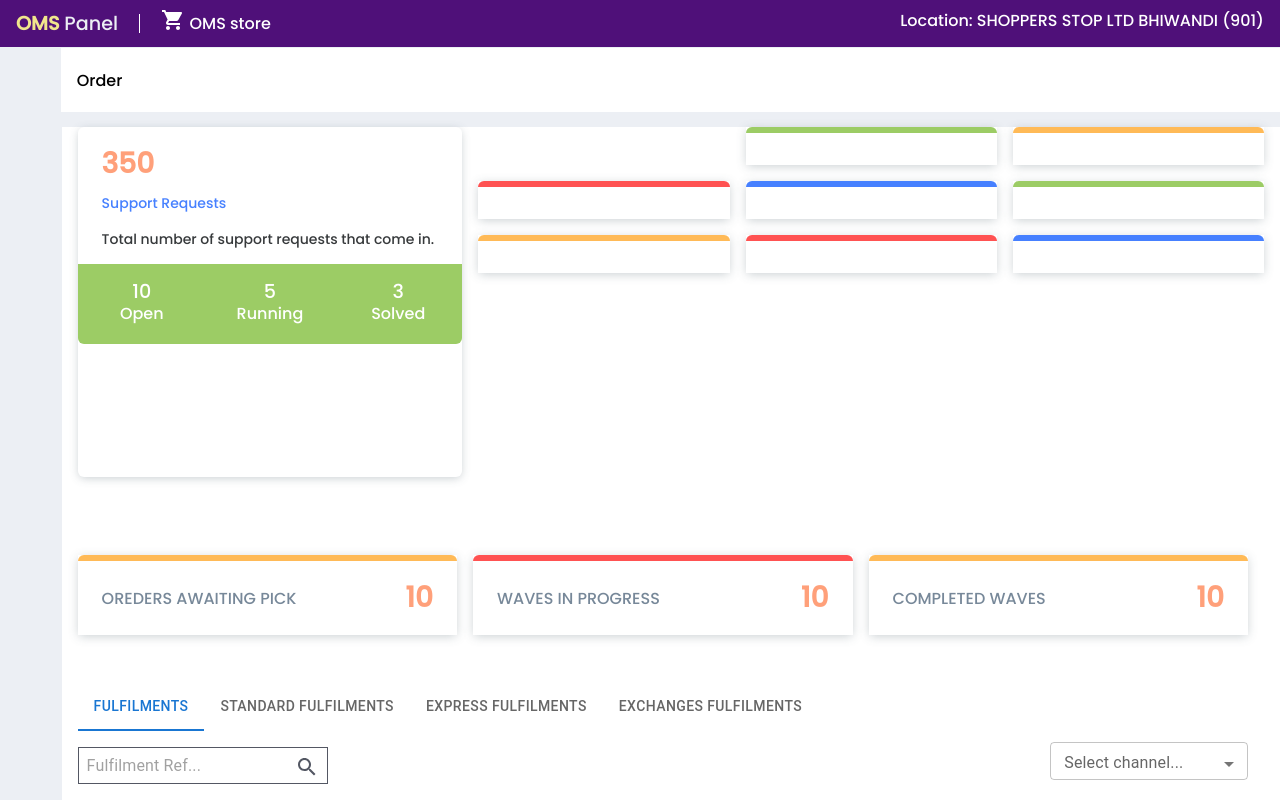
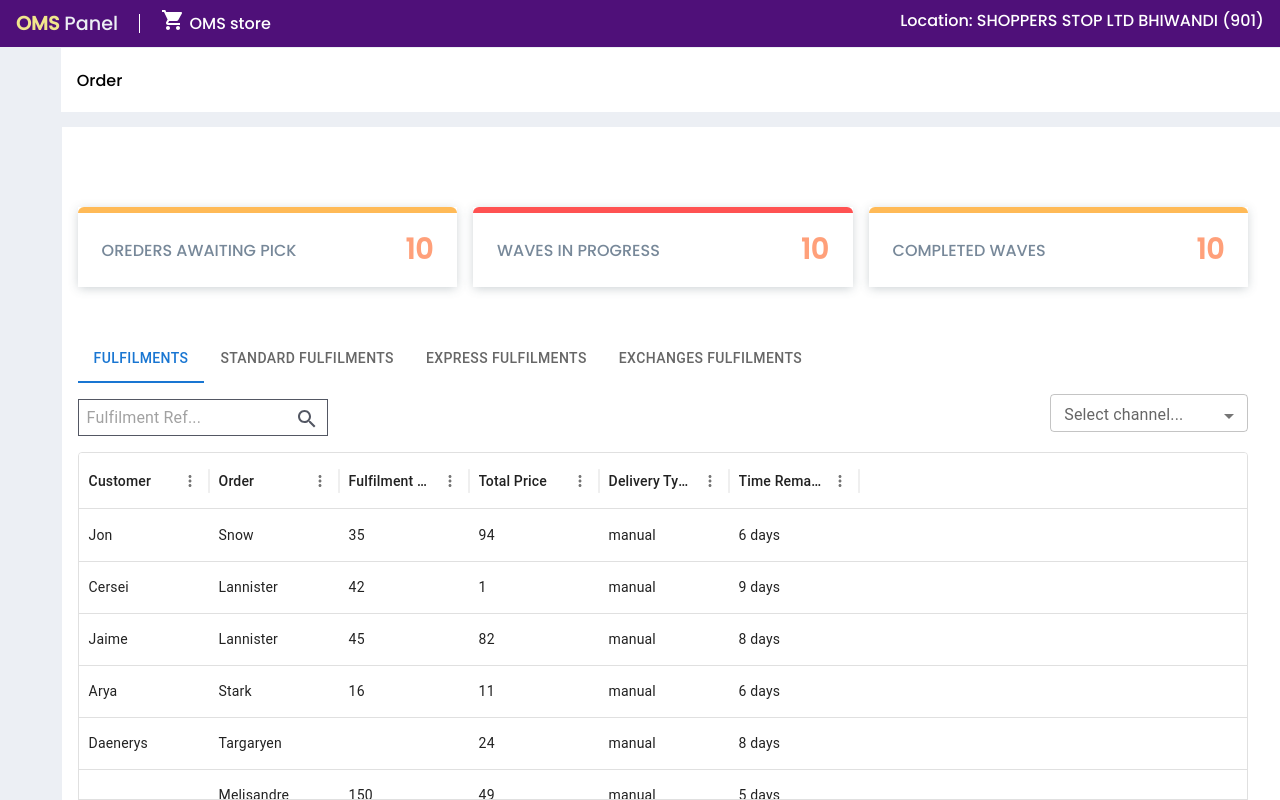
Before and after one commit to sshemantj/oms-panel, a Next.js app: page /demo in a window 1280 px wide. Shown: the top 800 px of the page. Built offline with nearby package versions, Linux system fonts and the light colour scheme.

Commit message:
build errors resolved

```diff
--- a/src/modules/demoModule/index.tsx
+++ b/src/modules/demoModule/index.tsx
@@ -1,20 +1,19 @@
 import React from "react";
-import Cards from "@/component/atoms/cards";
-import styles from "./demoModule.module.scss";
 import { Grid } from "@mui/material";
 import HomeModule from "../homeModule";
+import styles from "./demoModule.module.scss";
 
 const DemoModule = () => {
   return (
     <div className={styles.demo_wrapper}>
       <Grid container spacing={2}>
         <Grid item xs={12} md={4}>
-          <Cards color="success" />
+          {/* <Cards color="success" /> */}
         </Grid>
         <Grid item xs={12} md={8} spacing={2}>
           <Grid container spacing={2}>
             <Grid item xs={12} md={4}>
-              <Cards color="primary" variant="double" />
+              {/* <Cards color="primary" variant="double" /> */}
             </Grid>
             {(
               [
@@ -30,7 +29,7 @@ const DemoModule = () => {
             ).map((color, index) => {
               return (
                 <Grid key={index} item xs={12} md={4}>
-                  <Cards color={color} variant="sm" />
+                  {/* <Cards color={color} variant="sm" /> */}
                 </Grid>
               );
             })}
--- a/src/modules/homeModule/index.tsx
+++ b/src/modules/homeModule/index.tsx
@@ -31,9 +31,9 @@ const HomeModule = () => {
     <Grid container spacing={2} padding={"0 1rem"}>
       <Grid sm={12} md={12} mt={3} item style={{ padding: 0 }}>
         <Grid container spacing={2} mt={1}>
-          {cardsList.map(({ text, count, color }) => {
+          {cardsList.map(({ text, count, color }, index) => {
             return (
-              <Grid item md={4}>
+              <Grid key={index} item md={4}>
                 <Cards {...{ count, text, color }} variant="sm" />
               </Grid>
             );
```
